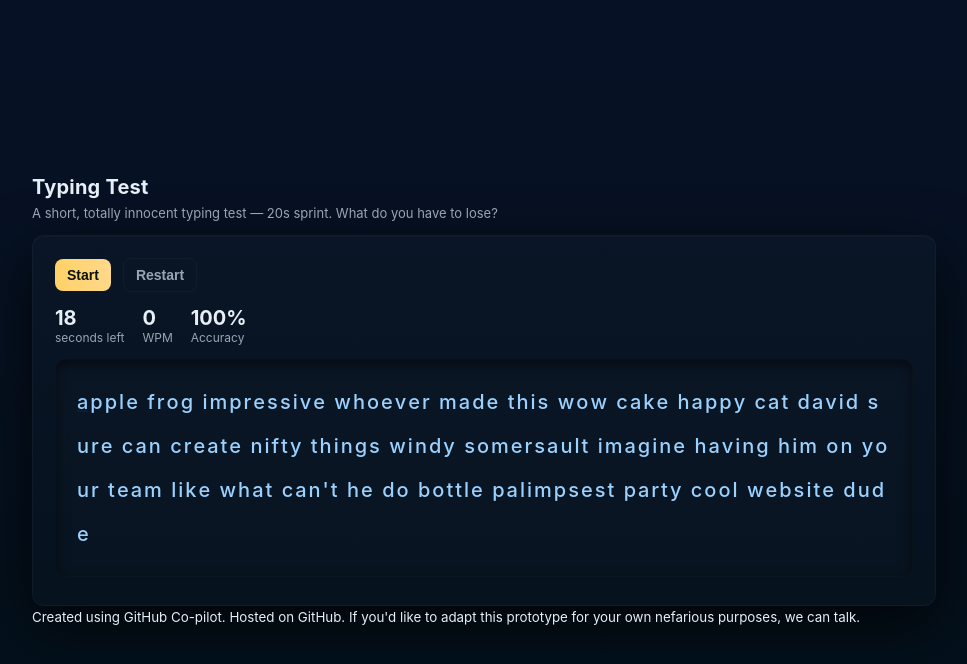
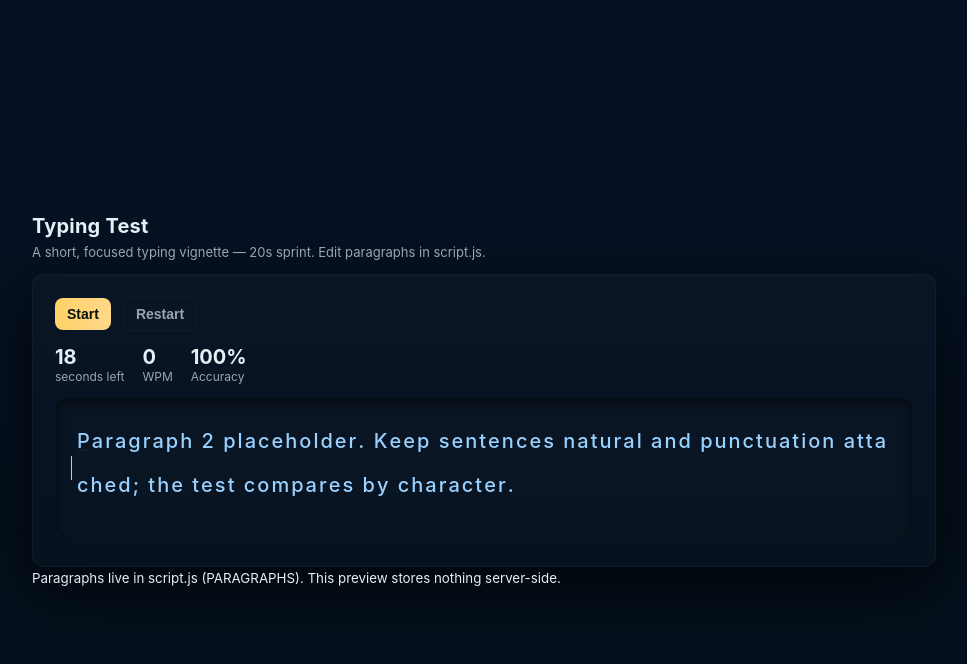
Before and after one commit to davrhee/cheeky-wpm, a plain HTML site: page index.html in a window 1280 px wide. Both pictures are taken after a click on the button "Start". Shown: the whole page, without its empty margins (156-1123 px from the left). Drawn offline with Linux system fonts and the light colour scheme.

Commit message:
Add files via upload

```diff
--- a/index.html
+++ b/index.html
@@ -10,7 +10,7 @@
   <main class="app">
     <header class="header">
       <h1 class="title">Typing Test</h1>
-      <p class="subtitle">A short, totally innocent typing test — 20s sprint. What do you have to lose?</p>
+      <p class="subtitle">A short, focused typing vignette — 20s sprint. Edit paragraphs in script.js.</p>
     </header>
 
     <section class="card">
@@ -58,7 +58,7 @@
           <div class="result-desc" id="resultDesc">A short description of the tier appears here — you can customize these in script.js.</div>
           <div class="result-actions">
             <button id="tryAgainBtn" class="btn">Try Again</button>
-            <!-- Share button intentionally removed per request -->
+            <!-- Share button intentionally removed -->
           </div>
         </div>
       </div>
@@ -66,7 +66,7 @@
     </section>
 
     <footer class="footer">
-      <small>Created using GitHub Co-pilot. Hosted on GitHub. If you'd like to adapt this prototype for your own nefarious purposes, we can talk.</small>
+      <small>Paragraphs live in script.js (PARAGRAPHS). This preview stores nothing server-side.</small>
     </footer>
   </main>
 
--- a/script.js
+++ b/script.js
@@ -1,22 +1,22 @@
-// script.js — initial static placeholder before Start is pressed
-// 20s fixed test. Paragraphs edited in PARAGRAPHS.
+// script.js — placeholder + caret visible while running + results hardened
+// 20s fixed test. Edit PARAGRAPHS and RESULTS_RANGES below.
 
-// Configuration
 const DURATION = 20;
 
 // ---------- EDIT PARAGRAPHS HERE ----------
 const PARAGRAPHS = [
-  "apple frog impressive whoever made this wow cake happy cat david sure can create nifty things windy somersault imagine having him on your team like what can't he do bottle palimpsest party cool website dude",
-  "joyful exuberance david rhee is cool type fast notice not subliminal internalize love for david grass random filler some of my hobbies include tennis pottery brainwashing also obviously this is kind of a joke but imagine if it worked on somebody",
-  "painting sassafras mogul window if you're still here on your third go thanks for sticking around this vibe coding experiment did take more time than i thought it would honestly this javascript is in double digit iterations but what a world we live in that someone like me with limited coding experience can drum this up in one morning hope you enjoyed"
+  "Paragraph 1 placeholder. Replace these lines in script.js with your actual flattering paragraph that will be shown to users.",
+  "Paragraph 2 placeholder. Keep sentences natural and punctuation attached; the test compares by character.",
+  "Paragraph 3 placeholder. When you're ready, edit these strings to the paragraphs you want to present in the typing test."
 ];
 // ----------------------------------------------------------------
 
-// Result tiers
+// Result tiers (customize)
 const RESULTS_RANGES = [
-  { min: 0, max: 69, label: "Diaper", emoji: "👶", description: "Oof. Maybe my code isn't working properly." },
-  { min: 70, max: 110, label: "Yummy Noodles", emoji: "🍜", description: "I love noodles but I think you can do better." },
-  { min: 111, max: 9999, label: "Fast as Lightning", emoji: "⚡", description: "Bravo. Perhaps by now you've memorized all 3 of my for-sure-randomly-generated prompts?" }
+  { min: 0,   max: 60,  label: "Wet Noodle",    emoji: "🫧", description: "A gentle warm‑up — try again and relax into the flow." },
+  { min: 61,  max: 80,  label: "Casual Coder",  emoji: "🦥", description: "Nice pace — cozy vibe, steady hands." },
+  { min: 81,  max: 100, label: "Fleet Fox",     emoji: "🦊", description: "Quick and tidy — you’ve got momentum." },
+  { min: 101, max: 9999,label: "Lightning Bolt",emoji: "⚡", description: "Blazing speed — top‑tier vibe‑coding energy." }
 ];
 
 function $id(id) { return document.getElementById(id); }
@@ -52,7 +52,7 @@ let started = false;
 let totalTypedChars = 0;
 let correctChars = 0;
 
-// render the selected paragraph as character spans
+// render target paragraph as character spans
 function renderParagraph() {
   if (!paragraphWindow) return;
   paragraphWindow.innerHTML = "";
@@ -67,7 +67,7 @@ function renderParagraph() {
   if (first) first.classList.add("current");
 }
 
-// show the static placeholder before the test is started
+// placeholder shown before Start is pressed
 function showPlaceholder() {
   if (!paragraphWindow) return;
   paragraphWindow.innerHTML = "";
@@ -77,7 +77,7 @@ function showPlaceholder() {
   paragraphWindow.appendChild(div);
 }
 
-// reset state and load paragraph (used for Restart and when starting a test)
+// reset state: prepare next paragraph but keep input disabled and caret hidden
 function resetState() {
   clearInterval(timer);
   hideResults();
@@ -92,26 +92,29 @@ function resetState() {
     input._lastLength = 0;
     input.disabled = true; // keep disabled until Start
     input.tabIndex = -1;
+    // hide caret when idle
+    try { input.style.caretColor = "transparent"; } catch (e) {}
   }
 
-  // pick paragraph by index and cycle
+  // preload target so restart loads next paragraph; but we don't render it when showing placeholder
   target = (PARAGRAPHS[paragraphIndex % PARAGRAPHS.length] || "").trim();
   paragraphIndex = (paragraphIndex + 1) % PARAGRAPHS.length;
 
-  renderParagraph();
+  // For the static state, show the placeholder message
+  showPlaceholder();
   updateStats();
 }
 
-// start test (lock duration and start countdown)
+// start the test: enable input, show paragraph, start timer, show caret
 function startTest() {
   if (started) return;
-  // If the paragraph hasn't been loaded by resetState (e.g., placeholder shown), load it now:
-  // We want Start to always begin a test with a paragraph, so ensure target is set.
+
+  // ensure target is set and render the paragraph (start consumes the paragraph)
   if (!target || target.length === 0) {
     target = (PARAGRAPHS[paragraphIndex % PARAGRAPHS.length] || "").trim();
     paragraphIndex = (paragraphIndex + 1) % PARAGRAPHS.length;
-    renderParagraph();
   }
+  renderParagraph();
 
   hideResults();
   started = true;
@@ -123,8 +126,12 @@ function startTest() {
     input._lastLength = 0;
     input.disabled = false;
     input.tabIndex = 0;
-    // focus the overlay input so typed keystrokes go there
     try { input.focus({ preventScroll: true }); } catch (e) { input.focus(); }
+    // apply caret color from CSS variable so caret becomes visible while the test runs
+    try {
+      const paraBlue = getComputedStyle(document.documentElement).getPropertyValue('--para-blue').trim() || '#9ad1ff';
+      input.style.caretColor = paraBlue;
+    } catch (e) {}
   }
 
   totalTypedChars = 0;
@@ -141,19 +148,19 @@ function startTest() {
   }, 1000);
 }
 
-// stop and finalize
+// end the test: disable input, hide caret, show results
 function endTest() {
   clearInterval(timer);
   started = false;
   if (input) {
     input.disabled = true;
     input.tabIndex = -1;
+    try { input.style.caretColor = "transparent"; } catch (e) {}
   }
   updateStats(true);
   showResults();
 }
 
-// compute WPM using correct chars and elapsed time
 function computeWPM() {
   const elapsed = Math.max(1, (DURATION - timeLeft));
   const minutes = elapsed / 60;
@@ -171,7 +178,7 @@ function updateStats(final = false) {
   }
 }
 
-// typing handler
+// handle typing: compare typed value to target char-by-char
 if (input) {
   input.addEventListener("input", (e) => {
     if (!started) {
@@ -290,17 +297,11 @@ window.__typingTest = {
   getState: () => ({ started, timeLeft, totalTypedChars, correctChars })
 };
 
-// Initialize: show placeholder (static just-opened state)
+// Initialize: show placeholder on load
 document.addEventListener("DOMContentLoaded", () => {
-  // ensure input is disabled initially and placeholder shows instead of paragraph
-  if (input) {
-    input.disabled = true;
-    input._lastLength = 0;
-    input.tabIndex = -1;
-  }
-  showPlaceholder();
+  resetState();
   if (timeEl) timeEl.textContent = DURATION;
   if (wpmEl) wpmEl.textContent = 0;
   if (accuracyEl) accuracyEl.textContent = "100%";
-  console.log("script initialized — static placeholder shown. Press Start to begin.");
+  console.log("Typing test ready — placeholder shown. Press Start to begin.");
 });
--- a/style.css
+++ b/style.css
@@ -128,7 +128,7 @@ body{
   text-decoration: line-through rgba(255,107,107,0.16) !important;
 }
 
-/* Overlay input (transparent characters, caret hidden by default) */
+/* Overlay input (transparent characters, caret visible) */
 .overlay-input{
   position:absolute;
   inset:0;
@@ -143,7 +143,7 @@ body{
   outline:none !important;
   color:transparent !important;               /* hide typed characters */
   -webkit-text-fill-color: transparent !important;
-  caret-color: transparent !important;        /* CARET HIDDEN — change to var(--para-blue) to show */
+  caret-color: var(--para-blue) !important;   /* CARET VISIBLE */
   font-size:20px !important;
   line-height:2.2 !important;
   font-family: inherit !important;
@@ -151,9 +151,7 @@ body{
   pointer-events:auto !important;
 }
 
-/* If you want to SHOW the caret, replace caret-color with a visible value:
-   caret-color: var(--para-blue) !important;
-   and remove or change color:transparent above. If the caret looks off vertically, tweak padding/line-height by a few pixels. */
+/* If you find the caret vertically off by a few pixels, try adjusting padding:20px -> padding:18px or 22px */
 
 /* Selection on the invisible input should not highlight text */
 .overlay-input::selection{ background: transparent !important }
```
